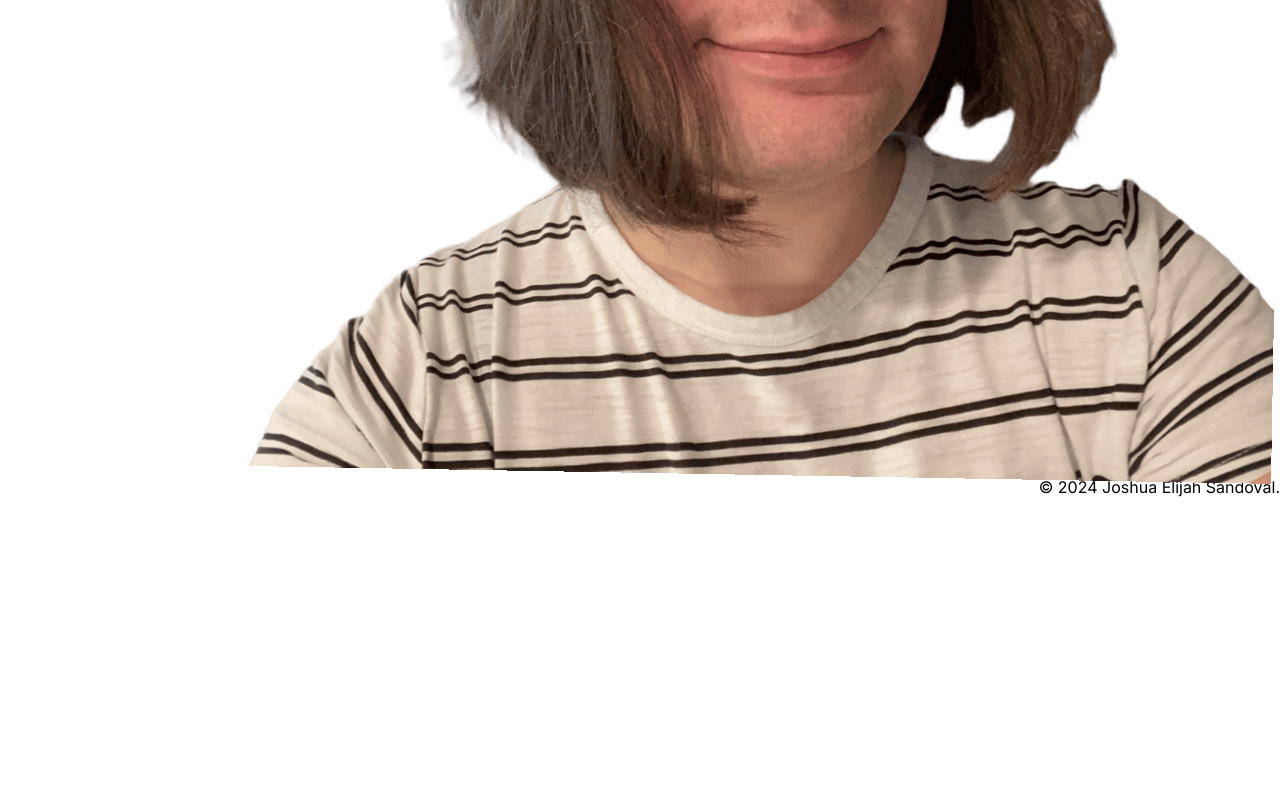
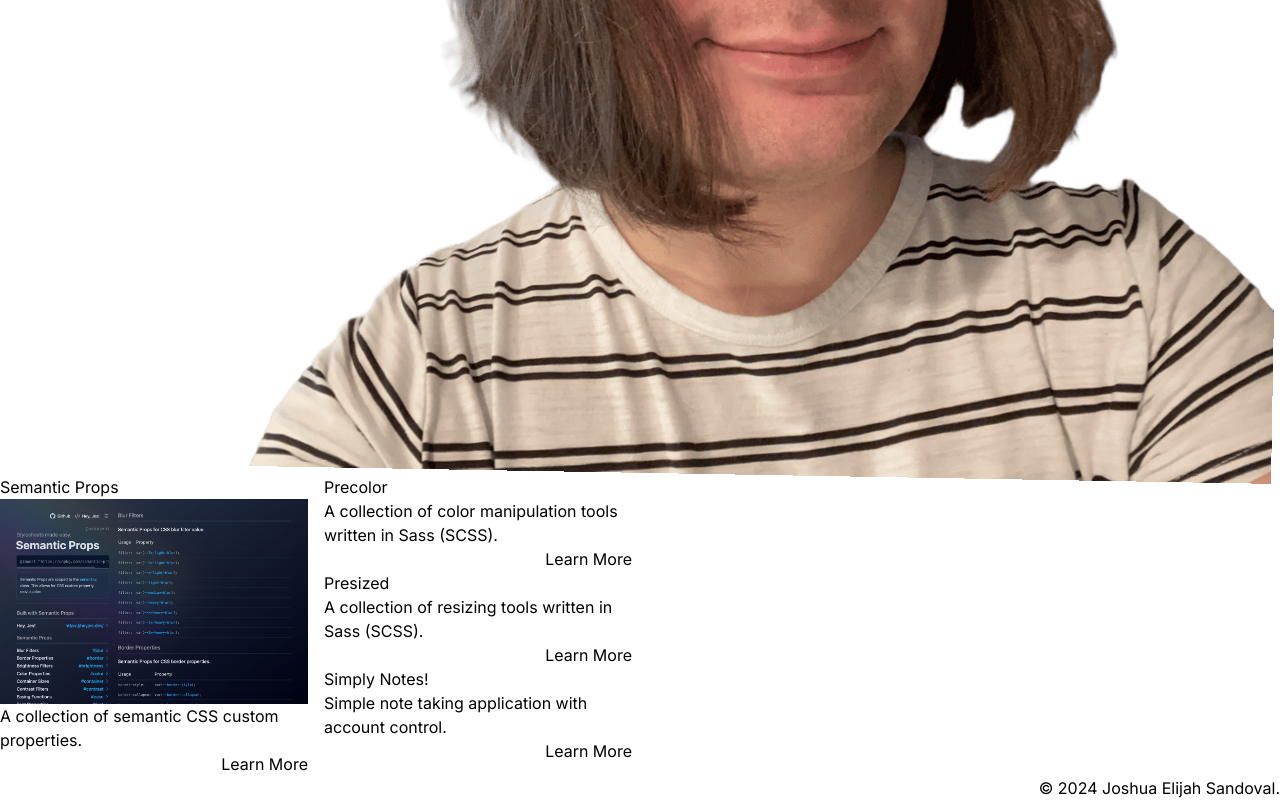
Before and after one commit to JoshuaSand0val/joshuasand0val.github.io, a React (Vite) app: page / in a window 1280 px wide. Shown: the part 573-1373 px from the top of the page. Before the commit the page ends 1072 px from the top, so only its background shows below. Built offline with nearby package versions, Linux system fonts and the light colour scheme.

Commit message:
Added Projects listings component.

```diff
--- /dev/null
+++ b/src/components/Projects.json
@@ -0,0 +1,26 @@
+[
+	{
+		"title": "Semantic Props",
+		"description": "A collection of semantic CSS custom properties.",
+		"url": "https://semantic-props.style/",
+		"image": "/projects/semantic-props.png"
+	},
+	{
+		"title": "Precolor",
+		"description": "A collection of color manipulation tools written in Sass (SCSS).",
+		"url": "https://github.com/JoshuaSand0val/Precolor",
+		"image": false
+	},
+	{
+		"title": "Presized",
+		"description": "A collection of resizing tools written in Sass (SCSS).",
+		"url": "https://github.com/JoshuaSand0val/Presized",
+		"image": false
+	},
+	{
+		"title": "Simply Notes!",
+		"description": "Simple note taking application with account control.",
+		"url": "https://github.com/JesDevBootcamp/simply-notes",
+		"image": false
+	}
+]
--- /dev/null
+++ b/src/components/Projects.module.css
@@ -0,0 +1,88 @@
+/* Styles for listings of all my projects. */
+
+.grid {
+	display: block;
+	column-count: 4;
+	column-width: var(--x-small-container);
+	column-gap: var(--small-size);
+	column-fill: balance;
+	clear: both;
+}
+
+.item {
+	display: block;
+	break-inside: avoid;
+	padding-block-end: var(--small-size);
+	&:last-child {
+		padding-block-end: 0;
+	}
+}
+
+.project {
+	display: flex;
+	flex-flow: column nowrap;
+	justify-content: start;
+	background-color: var(--primary-50-800);
+	background-color: oklch(from var(--primary-50-800) l c h / var(--medium-opacity));
+	backdrop-filter: var(--x-light-blur);
+	border-radius: var(--2x-small-size);
+	border: 1px var(--border-style) var(--primary-200-700);
+	padding: var(--small-size);
+	gap: var(--small-size) 0;
+	@media (prefers-reduced-transparency) {
+		background-color: var(--primary-50-800);
+	}
+}
+
+.title, .portal, .description, .link {
+	display: block;
+	margin-block: 0;
+}
+
+.title {
+	font-size: var(--x-large-font);
+	font-weight: var(--bold-font);
+	line-height: var(--line-short);
+}
+
+.portal {
+	position: relative;
+	z-index: var(--z-relative);
+	border-radius: var(--3x-small-size);
+	aspect-ratio: 3 / 2;
+	margin-block: 0;
+	margin-inline: calc(var(--3x-small-size) * -1);
+	transition: all var(--fast-time) var(--ease-in-out);
+	overflow: hidden;
+	filter: var(--heavy-shadow);
+	&:hover, &:focus,
+	.project:has(a[href]:is(:hover, :focus)) & {
+		background-color: inherit;
+		scale: var(--scale-in);
+		rotate: 1deg;
+	}
+	&:active,
+	.project:has(a[href]:active) & {
+		transition-duration: var(--x-fast-time);
+		scale: 1;
+		rotate: 0deg;
+	}
+	img {
+		display: block;
+		width: 100%;
+		height: 100%;
+		object-fit: cover;
+		object-position: top center;
+	}
+}
+
+.description {
+	margin-block-start: auto;
+}
+
+.link {
+	text-align: right;
+	border-block-start: inherit;
+	padding-block-start: inherit;
+	padding-inline-end: var(--3x-small-size);
+}
--- /dev/null
+++ b/src/components/Projects.tsx
@@ -0,0 +1,35 @@
+import Link from "./Link";
+import projects from "./Projects.json";
+import styles from "./Projects.module.css";
+
+interface projects {
+	title: string,
+	description: string
+	url: string
+	image: string | boolean
+}
+
+/** Listings of all my projects. */
+// Project images must be of a viewport of 1200/800 CSS pixels.
+export default function Projects() {
+	return (
+		<div className={styles.grid}>
+			{projects.map(({ title, image, description, url }: projects) => (
+			<div className={styles.item}>
+					<article className={styles.project}>
+						<h2 className={styles.title}>{title}</h2>
+						{typeof image === "string" && (
+							<a className={styles.portal} href={url}>
+								<img src={image} loading="lazy" alt="" />
+							</a>
+						)}
+						<p className={styles.description}>{description}</p>
+						<span className={styles.link}>
+							<Link to={url} content="Learn More" />
+						</span>
+					</article>
+			</div>
+			))}
+		</div>
+	);
+}
--- a/src/pages/Homepage.tsx
+++ b/src/pages/Homepage.tsx
@@ -2,6 +2,7 @@ import "devicon";
 
 import styles from "./Homepage.module.css";
 import Link from "../components/Link";
+import Projects from "../components/Projects";
 
 /** Link component styled relative for the homepage. */
 const StyledLink: typeof Link = ({ to, content }) => (
@@ -26,6 +27,7 @@ const MyLinks: { [key: string]: () => ReturnType<typeof StyledLink> } = {
 /** The website homepage. */
 export default function Homepage() {
 	return (
+		<>
 			<article className={styles.container}>
 				<header className={styles.intro}>
 					<img className={styles.profile} loading="lazy" src="/profile.png" alt="Profile picture of myself." />
@@ -52,5 +54,7 @@ export default function Homepage() {
 					Feel free to visit <MyLinks.Github /> or <MyLinks.Linkedin />.
 				</p>
 			</article>
+			<Projects />
+		</>
 	);
 }
```
Also changed, not shown: public/projects/semantic-props.png (added). Lines whose indentation alone changed are shown as unchanged.
